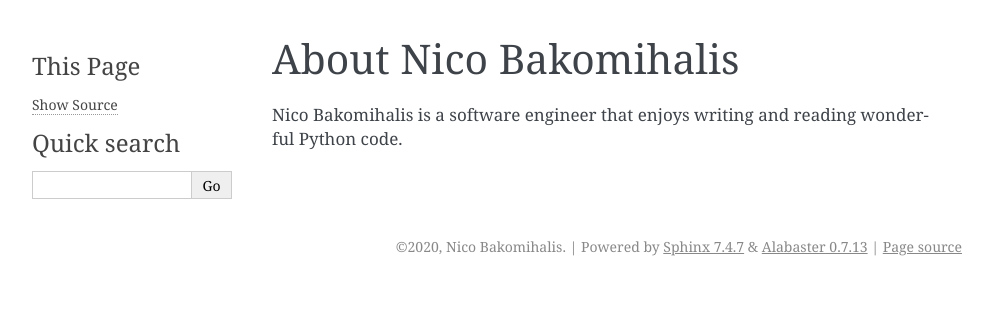
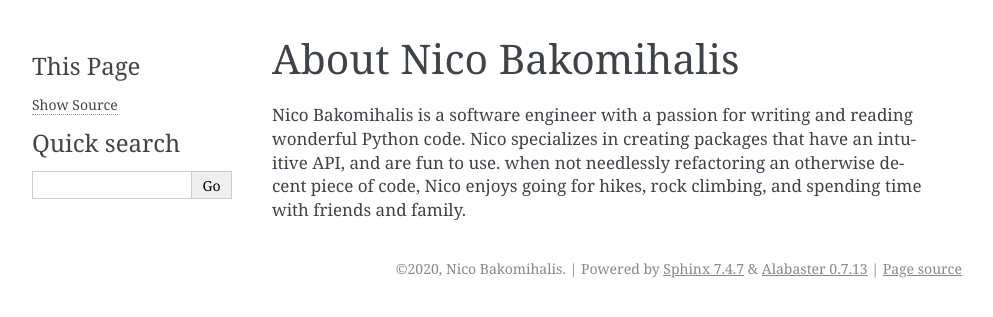
Before and after one commit to nicobako/pythonic-misadventures, a Sphinx documentation site: the page built from doc/source/about_me.rst, in a window 1280 px wide. Shown: the top 317 px of the page, without its empty margins (148-1141 px from the left). Built offline with Sphinx 7.4.7, drawn with Linux system fonts in a browser that asks for light colours.

Commit message:
Update about_me.rst

```diff
--- a/doc/source/about_me.rst
+++ b/doc/source/about_me.rst
@@ -1,5 +1,9 @@
 About Nico Bakomihalis
 ----------------------
 
-Nico Bakomihalis is a software engineer that enjoys
-writing and reading wonderful Python code.
+Nico Bakomihalis is a software engineer with a passion for
+writing and reading wonderful Python code. Nico specializes in
+creating packages that have an intuitive API, and are fun to use.
+when not needlessly refactoring an otherwise decent piece of code,
+Nico enjoys going for hikes, rock climbing, and spending time
+with friends and family.
```
